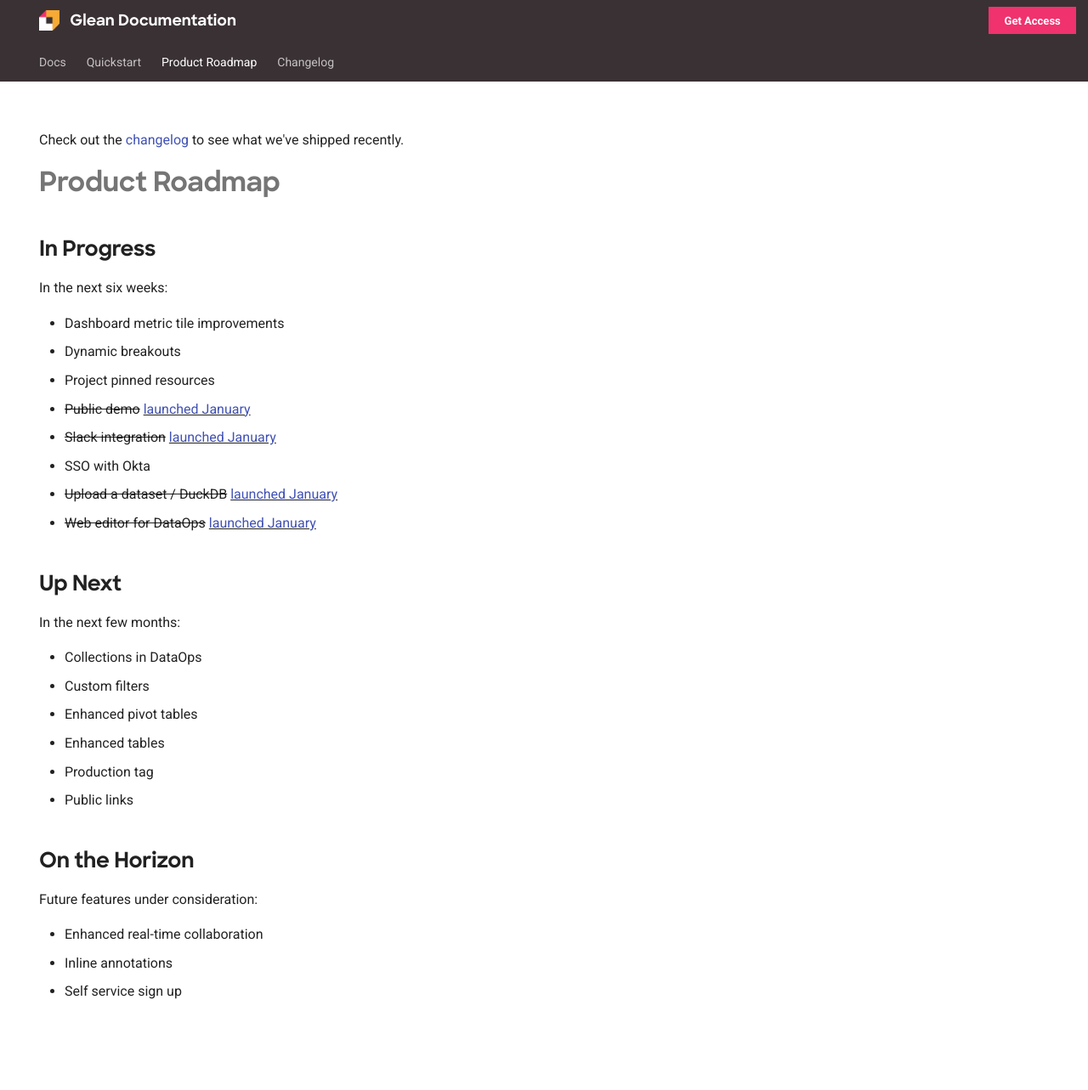
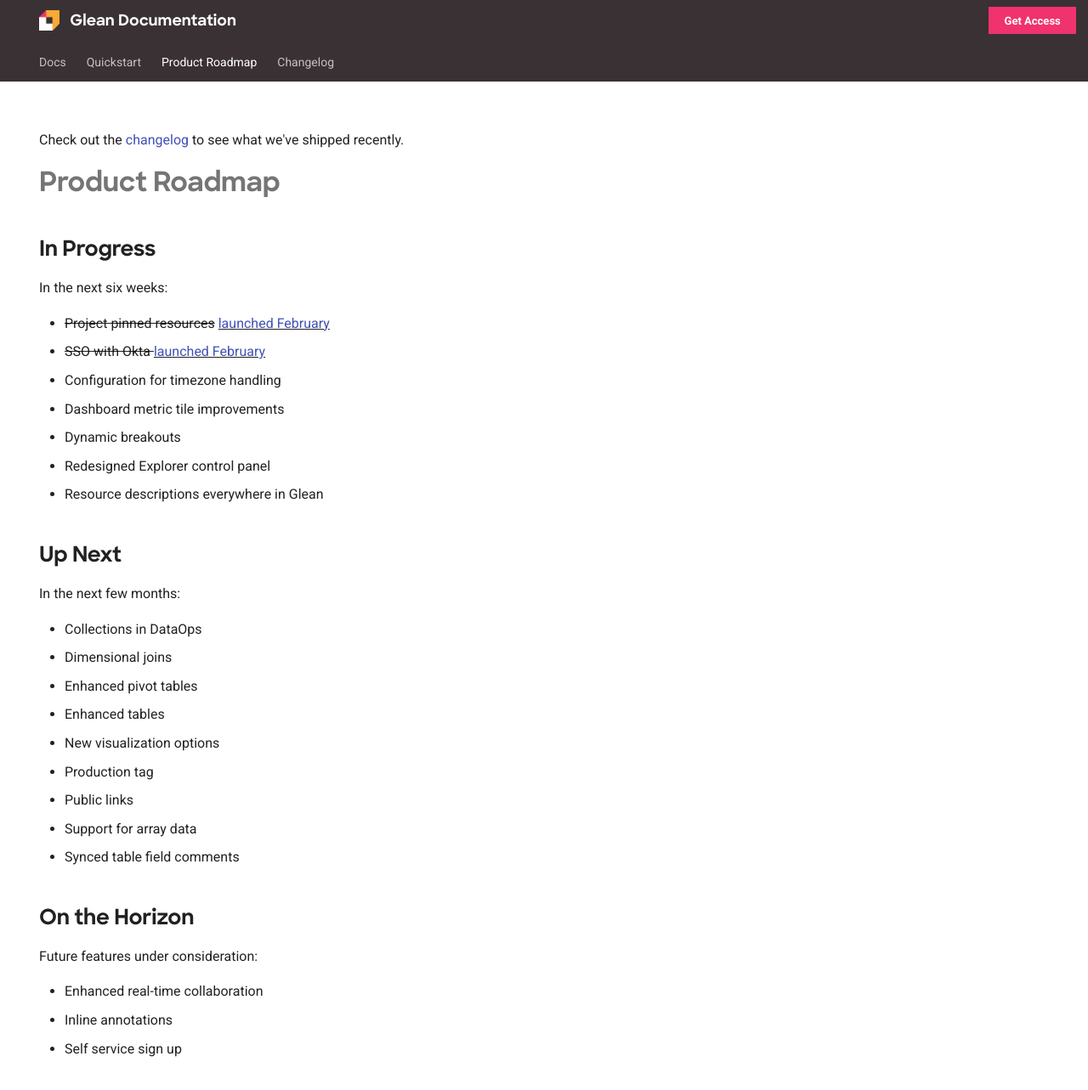
Before and after one commit to gleannyc/documentation, an MkDocs documentation site: the page built from docs/product-roadmap/index.md, in a window 1280 px wide and 1400 px high. Shown: the top 1283 px of the window at 85% size. Built offline with MkDocs 1.6.1 and Material for MkDocs 9.7.7, drawn with Linux system fonts in a browser that asks for light colours.

Commit message:
update roadmap (#105)
* update roadmap

* update for newletter

```diff
--- a/docs/product-roadmap/index.md
+++ b/docs/product-roadmap/index.md
@@ -12,25 +12,27 @@
 
 In the next six weeks:
 
+- <del>Project pinned resources</del> <ins>[launched February](../../changelog/2023_02_28.md/)</ins>
+- <del>SSO with Okta </del> <ins>[launched February](../../changelog/2023_02_28.md/)</ins>
+- Configuration for timezone handling
 - Dashboard metric tile improvements
 - Dynamic breakouts
-- Project pinned resources
-- <del>Public demo</del> <ins>[launched January](../../changelog/2023_01_26/)</ins>
-- <del>Slack integration</del> <ins>[launched January](../../changelog/2023_01_26/)</ins>
-- SSO with Okta
-- <del>Upload a dataset / DuckDB</del> <ins>[launched January](../../changelog/2023_01_26/)</ins>
-- <del>Web editor for DataOps</del> <ins>[launched January](../../changelog/2023_01_26/)</ins>
+- Redesigned Explorer control panel
+- Resource descriptions everywhere in Glean
 
 ## Up Next
 
 In the next few months:
 
 - Collections in DataOps
-- Custom filters
+- Dimensional joins
 - Enhanced pivot tables
 - Enhanced tables
+- New visualization options
 - Production tag
 - Public links
+- Support for array data
+- Synced table field comments
 
 ## On the Horizon
 
```
